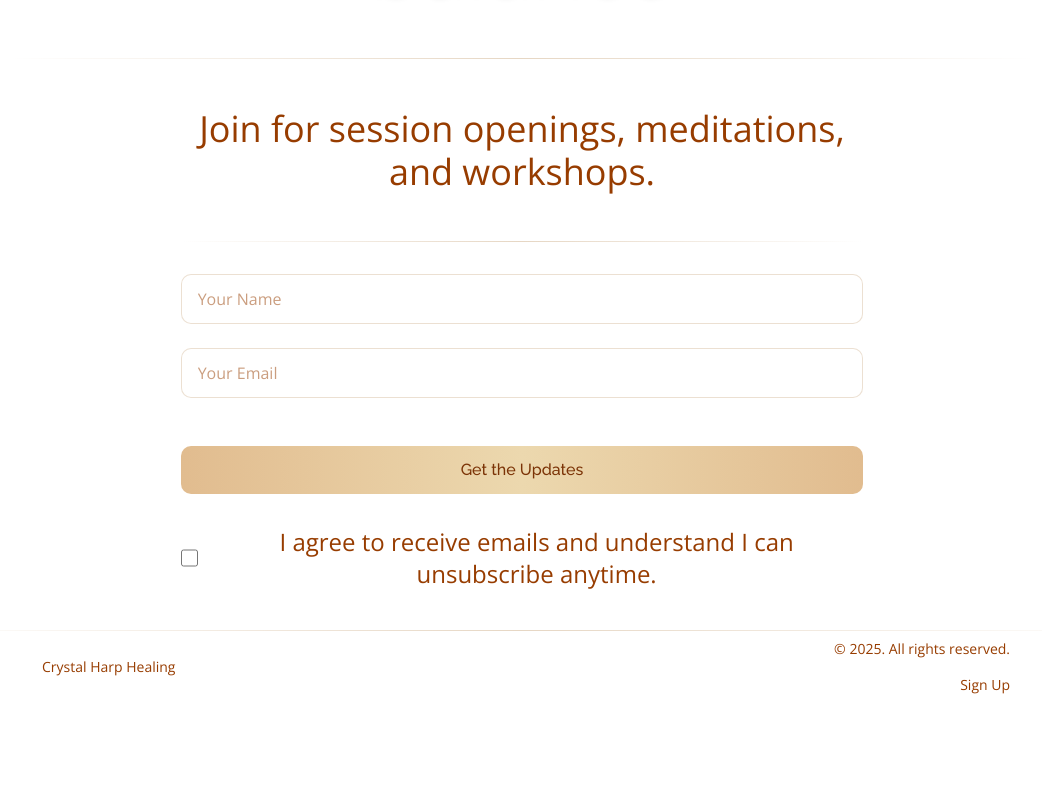
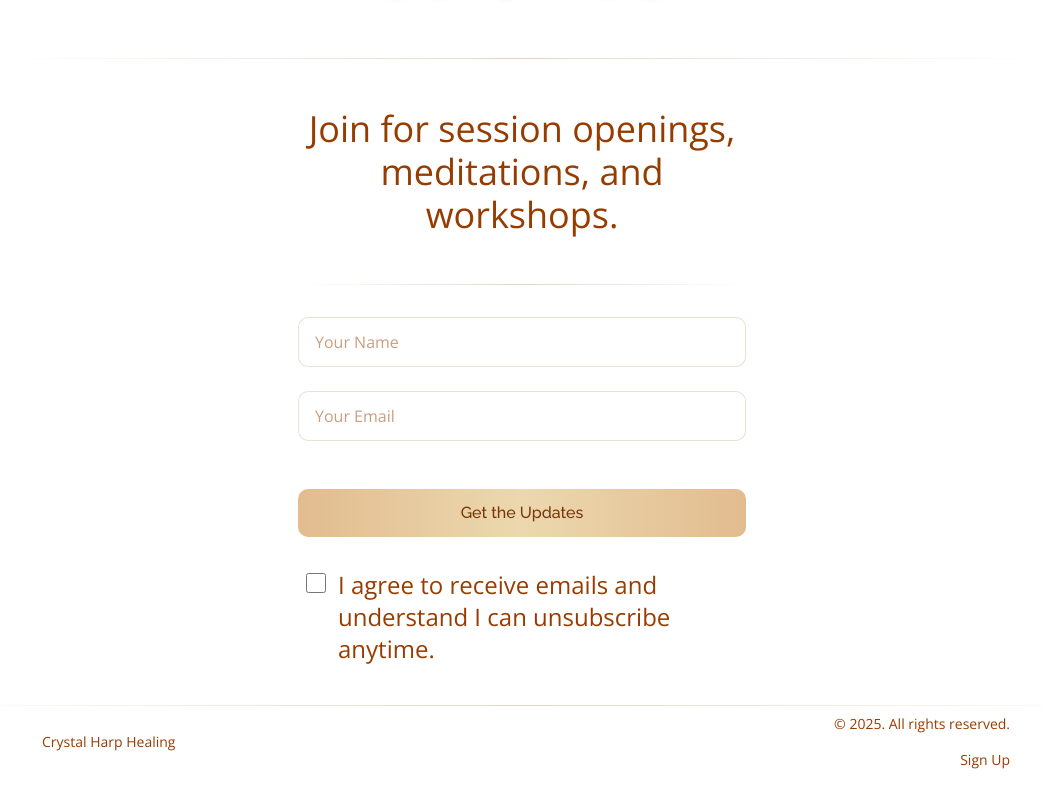
Before and after one commit to dedkola/harp-healing, a Next.js app: page /signup in a window 1280 px wide. Shown: the part 473-1267 px from the top of the page, without its empty margins (118-1160 px from the left). Before the commit the page ends 1192 px from the top, so only its background shows below. Built offline with nearby package versions, Linux system fonts and the light colour scheme; no server answers.

Commit message:
fix css for signup page

```diff
--- a/app/signup/page.tsx
+++ b/app/signup/page.tsx
@@ -82,7 +82,7 @@ export default function ContactPage() {
   }
 
   return (
-    <main className="px-6">
+    <main className="px-4 sm:px-6">
       {/* Load reCAPTCHA v2 Script */}
       <Script src="https://www.google.com/recaptcha/api.js" strategy="afterInteractive" />
 
@@ -90,7 +90,7 @@ export default function ContactPage() {
       <div className="mx-auto max-w-5xl">
         <div className="h-px bg-gradient-to-r from-transparent via-[#c19a6b]/40 to-transparent mt-10"></div>
 
-        <h1 className="text-[2.2rem] sm:text-5xl md:text-7xl lg:text-8xl text-amber-800 mb-10 drop-shadow-sm !font-light md:!font-thin text-center my-8">
+        <h1 className="text-[1.75rem] sm:text-5xl md:text-7xl lg:text-8xl text-amber-800 mb-10 drop-shadow-sm !font-light md:!font-thin text-center my-8 px-2">
           Experience calm, clarity, and nervous-system balance
         </h1>
 
@@ -98,8 +98,8 @@ export default function ContactPage() {
       </div>
 
       <div className="max-w-5xl mx-auto flex flex-col md:flex-row items-center justify-center gap-8">
-        <div className="md:w-2/3 text-center text-amber-800 !font-thin space-y-4">
-          <h2 className="text-4xl text-amber-800 !font-thin pb-2 pt-2">
+        <div className="w-full md:w-2/3 max-w-md text-center text-amber-800 !font-thin space-y-4">
+          <h2 className="text-3xl sm:text-4xl text-amber-800 font-thin! pb-2 pt-2 px-2">
             Join for session openings, meditations, and workshops.
           </h2>
           <div className="h-px bg-gradient-to-r from-transparent via-[#c19a6b]/40 to-transparent mt-10"></div>
@@ -142,12 +142,14 @@ export default function ContactPage() {
               />
             </div>
 
-            {/* reCAPTCHA v2 Widget */}
-            <div className="flex justify-center">
-              <div
-                className="g-recaptcha"
-                data-sitekey={process.env.NEXT_PUBLIC_RECAPTCHA_SITE_KEY}
-              ></div>
+            {/* reCAPTCHA v2 Widget - with responsive container */}
+            <div className="flex justify-center overflow-hidden">
+              <div className="scale-[0.85] sm:scale-100 origin-center">
+                <div
+                  className="g-recaptcha"
+                  data-sitekey={process.env.NEXT_PUBLIC_RECAPTCHA_SITE_KEY}
+                ></div>
+              </div>
             </div>
 
             <button
@@ -159,7 +161,7 @@ export default function ContactPage() {
             </button>
           </form>
 
-          <div className="flex items-center justify-center gap-3 mt-6">
+          <div className="flex items-start justify-center gap-3 mt-6 px-2">
             <input
               type="checkbox"
               id="email-consent"
@@ -167,11 +169,11 @@ export default function ContactPage() {
               required
               checked={formData.consent}
               onChange={(e) => setFormData({ ...formData, consent: e.target.checked })}
-              className="w-5 h-5 rounded border-2 border-[#c19a6b]/50 bg-white/50 text-[#c19a6b] focus:ring-2 focus:ring-[#c19a6b]/50 focus:ring-offset-0 cursor-pointer transition-all checked:bg-[#c19a6b] checked:border-[#c19a6b] accent-[#c19a6b]"
+              className="w-5 h-5 mt-1 flex-shrink-0 rounded border-2 border-[#c19a6b]/50 bg-white/50 text-[#c19a6b] focus:ring-2 focus:ring-[#c19a6b]/50 focus:ring-offset-0 cursor-pointer transition-all checked:bg-[#c19a6b] checked:border-[#c19a6b] accent-[#c19a6b]"
             />
             <label
               htmlFor="email-consent"
-              className="text-2xl !font-thin text-amber-800 cursor-pointer"
+              className="text-lg sm:text-2xl font-thin! text-amber-800 cursor-pointer text-left"
             >
               I agree to receive emails and understand I can unsubscribe anytime.
             </label>
```
